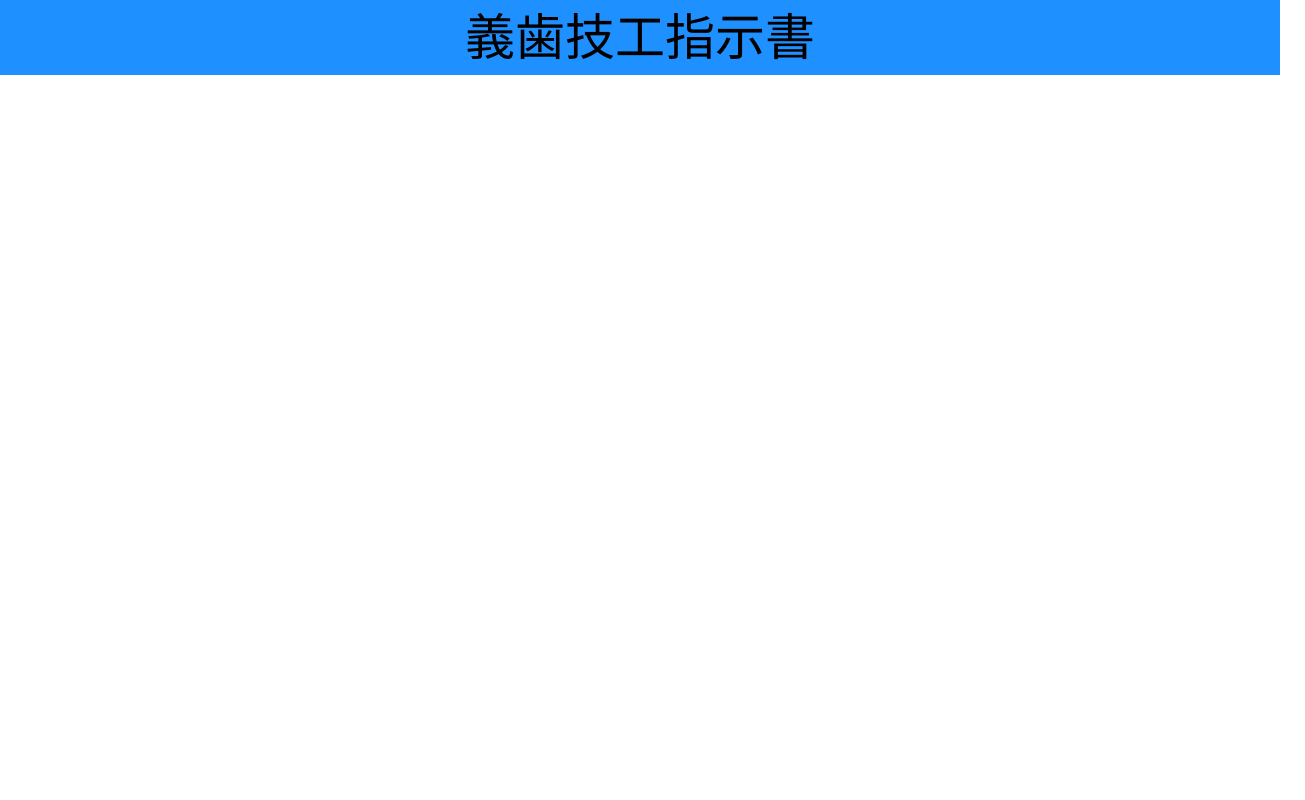
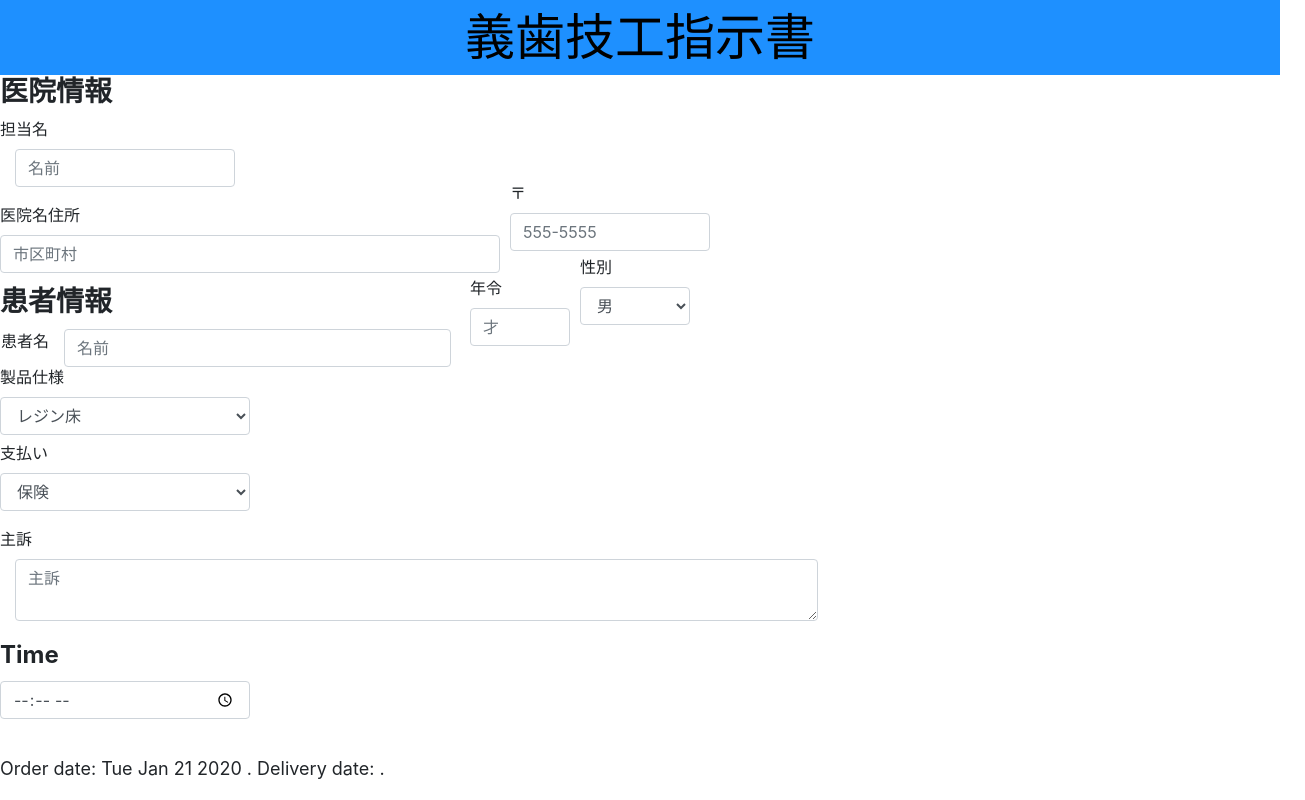
Before and after one commit to JustinTheeDude/dentist-app, a React (Create React App) app: page / in a window 1280 px wide. Shown: the top 800 px of the page, 1305 px wide, since content can reach past the window. Built offline with nearby package versions, Linux system fonts and the light colour scheme.

Commit message:
fixed order date div and CSS

```diff
--- a/src/App.css
+++ b/src/App.css
@@ -131,8 +131,7 @@
 
 .delivery-div {
   position: relative;
-  left: 25px;
-  bottom: 770px;
+  bottom: 280px;
   font-size: large;
 }
 
--- a/src/App.js
+++ b/src/App.js
@@ -1,6 +1,5 @@
 import React, { Component } from "react";
 import MainInfo from "./Components/MainInfo";
-// import Calendar from "react-calendar";
 import DeliveryDate from "./Components/DeliveryDate";
 import "bootstrap/dist/css/bootstrap.css";
 import "./App.css";
@@ -17,23 +16,13 @@ import {
 
 class App extends Component {
 
-    state = {
-        startDate: new Date(),
-        deliveryDate: "",
-        minDate: new Date(),
-        month: ""
-    };
-
     render() {
         return (
             <Router>
                 <div>
                     <Header />
-                    <Route exact path="/home"  render={ () => <MainInfo /> } />
-                    <DeliveryDate
-                        startDate={this.state.startDate.toString().slice(0, 16)}
-                        delivery={this.state.deliveryDate.toString().slice(0, 16)}
-                    />
+                    <Route exact path="/"  render={ () => <MainInfo /> } />
+
                 </div>
             </Router>
         );
--- a/src/Components/Cal.js
+++ b/src/Components/Cal.js
@@ -1,5 +1,6 @@
 import React, { Component } from "react";
 import Calendar from "react-calendar";
+import DeliveryDate from "./DeliveryDate";
 
 class Cal extends Component {
 
@@ -19,6 +20,11 @@ class Cal extends Component {
     render() {
         return (
             <div>
+                <DeliveryDate
+                    className="delivery-div"
+                    startDate={this.state.startDate.toString().slice(0, 16)}
+                    delivery={this.state.deliveryDate.toString().slice(0, 16)}
+                />
                 <h3 className="calendar-heading">発注日/納期日</h3>
                 <Calendar
                     className="main-cal"
--- a/src/Components/MainInfo.js
+++ b/src/Components/MainInfo.js
@@ -4,6 +4,7 @@ import {Col, Row, Form, FormGroup, Label, Input, Button} from "reactstrap";
 // Component Imports
 import OtherOption from "./OtherOption";
 import Cal from "./Cal";
+import DeliveryDate from "./DeliveryDate";
 
 class MainInfo extends Component {
     constructor(props) {
```
